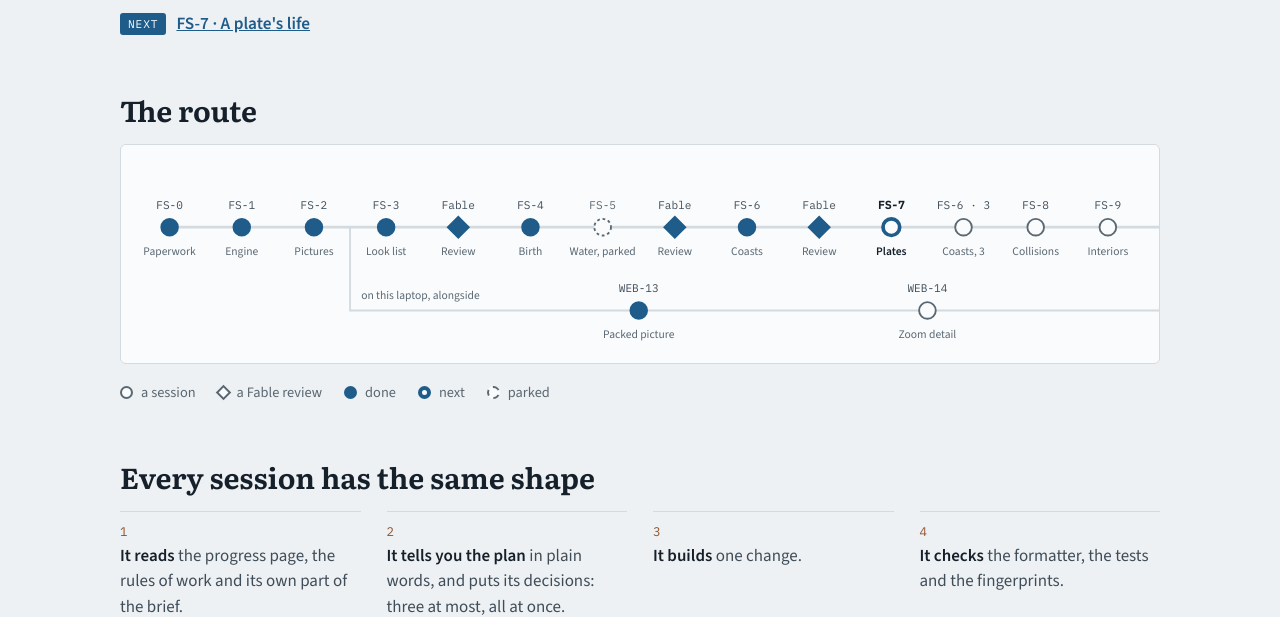
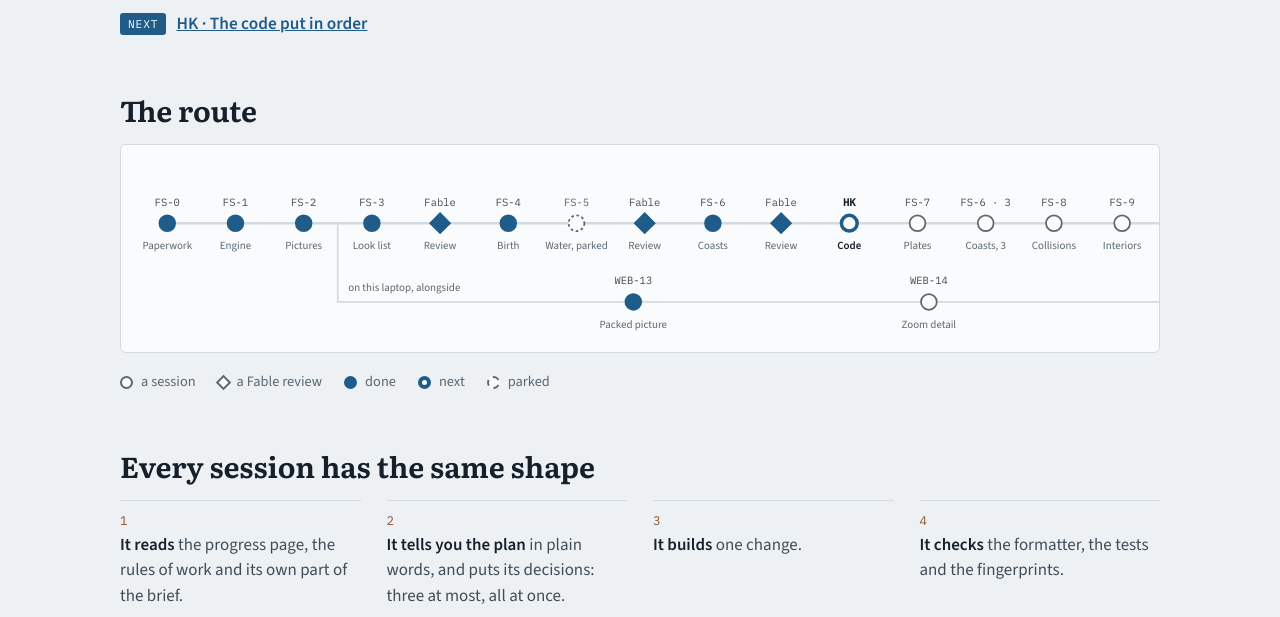
Before and after one commit to JGarcks/anjaneyaworkshop, a plain HTML site: page docs/process/requests/planet-full-size-brief/guide/planet-session-guide.artifact.html in a window 1280 px wide. Shown: the part 200-817 px from the top of the page. Drawn offline with nearby package versions, Linux system fonts and the light colour scheme.

Commit message:
W15 — Planet's code swept and its housekeeping asked for as a priority (W15-m): 19 functions over 100 lines, a dozen measuring tools, the viewer one file of 2,124 lines; a Fable session inside Planet at high effort, before FS-7 changes a rule, the brief a starting point and not a limit; the guide gains the stop (version 8, 19 sessions); documents only
Co-Authored-By: Claude Fable 5.1 <noreply@anthropic.com>

```diff
--- a/docs/process/requests/planet-full-size-brief/guide/planet-session-guide.artifact.html
+++ b/docs/process/requests/planet-full-size-brief/guide/planet-session-guide.artifact.html
@@ -128,9 +128,9 @@ footer{border-top:1px solid var(--rule);padding-top:16px;font-size:.9rem;color:v
 </style>
 <div class="wrap">
 <header class="top"><p class="eyebrow">Planet · the second edition · from 27 September 2026</p><h1>Planet session guide</h1><p class="standfirst">What each session is for, what you will be asked, and what you should see at the end. Tick a session when it is done and the next one lights up.</p><p class="here" id="here"><span class="label">Next</span> <a id="here-link" href="#fs-0">FS-0 · The house in order</a></p></header>
-<section aria-labelledby="h-route"><h2 id="h-route">The route</h2><div class="routewrap" tabindex="0"><svg id="route" viewBox="0 0 1340 214" role="img" aria-label="The route: FS-0 to FS-3 get ready, then the first review; FS-4 is the birth; FS-5, water, is parked after the water review; FS-6 reshapes the coasts, then the second review; FS-7, the plates; the last sitting of FS-6; FS-8 and FS-9, then the third review; FS-10 goes public; then Layer 3. The two viewer sessions run alongside on the laptop, any time after FS-2 and both before FS-10.">
-<line class="track" x1="46" y1="78" x2="1294" y2="78"/>
-<path class="track side" d="M241 78 V168 H1177 V78" fill="none"/>
+<section aria-labelledby="h-route"><h2 id="h-route">The route</h2><div class="routewrap" tabindex="0"><svg id="route" viewBox="0 0 1418 214" role="img" aria-label="The route: FS-0 to FS-3 get ready, then the first review; FS-4 is the birth; FS-5, water, is parked after the water review; FS-6 reshapes the coasts, then the second review; the code put in order; FS-7, the plates; the last sitting of FS-6; FS-8 and FS-9, then the third review; FS-10 goes public; then Layer 3. The two viewer sessions run alongside on the laptop, any time after FS-2 and both before FS-10.">
+<line class="track" x1="46" y1="78" x2="1372" y2="78"/>
+<path class="track side" d="M241 78 V168 H1255 V78" fill="none"/>
 <a href="#fs-0"><g class="stop" data-stop="FS-0">
 <rect class="hit" x="9" y="38" width="74" height="78" fill="transparent"/>
 <circle class="mark" cx="46" cy="78" r="9"/>
@@ -191,57 +191,63 @@ footer{border-top:1px solid var(--rule);padding-top:16px;font-size:.9rem;color:v
 <text class="code" x="748" y="58" text-anchor="middle">Fable</text>
 <text class="name" x="748" y="108" text-anchor="middle">Review</text>
 </g></a>
-<a href="#fs-7"><g class="stop" data-stop="FS-7">
+<a href="#hk"><g class="stop" data-stop="HK">
 <rect class="hit" x="789" y="38" width="74" height="78" fill="transparent"/>
 <circle class="mark" cx="826" cy="78" r="9"/>
-<text class="code" x="826" y="58" text-anchor="middle">FS-7</text>
-<text class="name" x="826" y="108" text-anchor="middle">Plates</text>
+<text class="code" x="826" y="58" text-anchor="middle">HK</text>
+<text class="name" x="826" y="108" text-anchor="middle">Code</text>
+</g></a>
+<a href="#fs-7"><g class="stop" data-stop="FS-7">
+<rect class="hit" x="867" y="38" width="74" height="78" fill="transparent"/>
+<circle class="mark" cx="904" cy="78" r="9"/>
+<text class="code" x="904" y="58" text-anchor="middle">FS-7</text>
+<text class="name" x="904" y="108" text-anchor="middle">Plates</text>
 </g></a>
 <a href="#fs-6-3"><g class="stop" data-stop="FS-6-3">
-<rect class="hit" x="867" y="38" width="74" height="78" fill="transparent"/>
-<circle class="mark" cx="904" cy="78" r="9"/>
-<text class="code" x="904" y="58" text-anchor="middle">FS-6 · 3</text>
-<text class="name" x="904" y="108" text-anchor="middle">Coasts, 3</text>
+<rect class="hit" x="945" y="38" width="74" height="78" fill="transparent"/>
+<circle class="mark" cx="982" cy="78" r="9"/>
+<text class="code" x="982" y="58" text-anchor="middle">FS-6 · 3</text>
+<text class="name" x="982" y="108" text-anchor="middle">Coasts, 3</text>
 </g></a>
 <a href="#fs-8"><g class="stop" data-stop="FS-8">
-<rect class="hit" x="945" y="38" width="74" height="78" fill="transparent"/>
-<circle class="mark" cx="982" cy="78" r="9"/>
-<text class="code" x="982" y="58" text-anchor="middle">FS-8</text>
-<text class="name" x="982" y="108" text-anchor="middle">Collisions</text>
+<rect class="hit" x="1023" y="38" width="74" height="78" fill="transparent"/>
+<circle class="mark" cx="1060" cy="78" r="9"/>
+<text class="code" x="1060" y="58" text-anchor="middle">FS-8</text>
+<text class="name" x="1060" y="108" text-anchor="middle">Collisions</text>
 </g></a>
 <a href="#fs-9"><g class="stop" data-stop="FS-9">
-<rect class="hit" x="1023" y="38" width="74" height="78" fill="transparent"/>
-<circle class="mark" cx="1060" cy="78" r="9"/>
-<text class="code" x="1060" y="58" text-anchor="middle">FS-9</text>
-<text class="name" x="1060" y="108" text-anchor="middle">Interiors</text>
+<rect class="hit" x="1101" y="38" width="74" height="78" fill="transparent"/>
+<circle class="mark" cx="1138" cy="78" r="9"/>
+<text class="code" x="1138" y="58" text-anchor="middle">FS-9</text>
+<text class="name" x="1138" y="108" text-anchor="middle">Interiors</text>
 </g></a>
 <a href="#r3"><g class="stop" data-stop="R3">
-<rect class="hit" x="1101" y="38" width="74" height="78" fill="transparent"/>
-<rect class="mark" x="1130" y="70" width="16" height="16" transform="rotate(45 1138 78)"/>
-<text class="code" x="1138" y="58" text-anchor="middle">Fable</text>
-<text class="name" x="1138" y="108" text-anchor="middle">Review</text>
+<rect class="hit" x="1179" y="38" width="74" height="78" fill="transparent"/>
+<rect class="mark" x="1208" y="70" width="16" height="16" transform="rotate(45 1216 78)"/>
+<text class="code" x="1216" y="58" text-anchor="middle">Fable</text>
+<text class="name" x="1216" y="108" text-anchor="middle">Review</text>
 </g></a>
 <a href="#fs-10"><g class="stop" data-stop="FS-10">
-<rect class="hit" x="1179" y="38" width="74" height="78" fill="transparent"/>
-<circle class="mark" cx="1216" cy="78" r="9"/>
-<text class="code" x="1216" y="58" text-anchor="middle">FS-10</text>
-<text class="name" x="1216" y="108" text-anchor="middle">Public</text>
+<rect class="hit" x="1257" y="38" width="74" height="78" fill="transparent"/>
+<circle class="mark" cx="1294" cy="78" r="9"/>
+<text class="code" x="1294" y="58" text-anchor="middle">FS-10</text>
+<text class="name" x="1294" y="108" text-anchor="middle">Public</text>
 </g></a>
 <a href="#web-13"><g class="stop" data-stop="WEB-13">
-<rect class="hit" x="516" y="128" width="74" height="78" fill="transparent"/>
-<circle class="mark" cx="553" cy="168" r="9"/>
-<text class="code" x="553" y="148" text-anchor="middle">WEB-13</text>
-<text class="name" x="553" y="198" text-anchor="middle">Packed picture</text>
+<rect class="hit" x="542" y="128" width="74" height="78" fill="transparent"/>
+<circle class="mark" cx="579" cy="168" r="9"/>
+<text class="code" x="579" y="148" text-anchor="middle">WEB-13</text>
+<text class="name" x="579" y="198" text-anchor="middle">Packed picture</text>
 </g></a>
 <a href="#web-14"><g class="stop" data-stop="WEB-14">
-<rect class="hit" x="828" y="128" width="74" height="78" fill="transparent"/>
-<circle class="mark" cx="865" cy="168" r="9"/>
-<text class="code" x="865" y="148" text-anchor="middle">WEB-14</text>
-<text class="name" x="865" y="198" text-anchor="middle">Zoom detail</text>
+<rect class="hit" x="880" y="128" width="74" height="78" fill="transparent"/>
+<circle class="mark" cx="917" cy="168" r="9"/>
+<text class="code" x="917" y="148" text-anchor="middle">WEB-14</text>
+<text class="name" x="917" y="198" text-anchor="middle">Zoom detail</text>
 </g></a>
-<circle class="end" cx="1294" cy="78" r="5"/>
-<text class="code" x="1294" y="58" text-anchor="middle">Layer 3</text>
-<text class="name" x="1294" y="108" text-anchor="middle">Climate</text>
+<circle class="end" cx="1372" cy="78" r="5"/>
+<text class="code" x="1372" y="58" text-anchor="middle">Layer 3</text>
+<text class="name" x="1372" y="108" text-anchor="middle">Climate</text>
 <text class="aside" x="253" y="156">on this laptop, alongside</text>
 </svg></div><p class="legend"><span><i class="k circle"></i>a session</span><span><i class="k diamond"></i>a Fable review</span><span><i class="k circle filled"></i>done</span><span><i class="k circle ring"></i>next</span><span><i class="k circle dashed"></i>parked</span></p></section>
 <section aria-labelledby="h-shape"><h2 id="h-shape">Every session has the same shape</h2><ol class="shape"><li><b>It reads</b> the progress page, the rules of work and its own part of the brief.</li><li><b>It tells you the plan</b> in plain words, and puts its decisions: three at most, all at once.</li><li><b>It builds</b> one change.</li><li><b>It checks</b> the formatter, the tests and the fingerprints.</li><li><b>It makes the pictures</b> the same six, before and after, at full size.</li><li><b>You look</b> and say yes or no.</li><li><b>It writes the records</b> then commits and pushes.</li></ol></section>
@@ -347,7 +353,7 @@ footer{border-top:1px solid var(--rule);padding-top:16px;font-size:.9rem;color:v
 <div><h4>You should see</h4><p>The planet's middles at 500 million, 1 and 3 billion years, before and after.</p></div>
 <div><h4>Done when</h4><p>You have seen the pictures and said yes, or said no and the change is dropped.</p></div>
 </div>
-<div class="say"><h4>To start it</h4><p class="nostart" id="say-FS-5">Parked. Nothing to start: FS-7 is next.</p></div>
+<div class="say"><h4>To start it</h4><p class="nostart" id="say-FS-5">Parked. Nothing to start: the code put in order is next, then FS-7.</p></div>
 </article>
 <article class="session review" id="rw" data-id="RW">
 <header>
@@ -389,6 +395,20 @@ footer{border-top:1px solid var(--rule);padding-top:16px;font-size:.9rem;color:v
 <div><h4>Done when</h4><p>You have the report and have agreed what comes next. You did, on 29 September.</p></div>
 </div>
 <div class="say"><h4>To start it</h4><p class="nostart" id="say-R2">Done on 29 September. Its note for Planet is on Garcks-PC's Desktop, as for-planet-claude-second-fable-review.md.</p></div>
+</article>
+<article class="session" id="hk" data-id="HK">
+<header>
+<div class="title"><span class="code">HK</span><h3>The code put in order</h3></div>
+<label class="tick" for="tick-HK"><input type="checkbox" id="tick-HK" data-tick="HK"><span>Done</span><span class="when" id="when-HK"></span></label>
+</header>
+<p class="chips"><span class="chip">Garcks-PC · Fable, then Opus 5.5</span><span class="chip">Code only · no world changed</span><span class="chip nextchip" hidden>Next</span></p>
+<div class="facts">
+<div><h4>What it is for</h4><p>You asked for the code to be checked on 29 September. It is sound where it matters: every file explains itself and the rules are tested. But a few functions have grown to over 200 lines, a dozen one-off measuring tools have piled up in the engine, and the viewer is one file of 2,100 lines. This puts them in order before FS-7 builds on them.</p><p class="also">Set Fable to high effort for it. Fable reviews, plans and does the simulation's files; Opus 5.5 does the wider, plainer pieces to that plan; Fable reads the result.</p></div>
+<div><h4>You will be asked</h4><ol><li>The order of the work.</li><li>Which measuring tools are retired.</li><li>Anything its own review finds. It is not limited to laptop Claude's brief.</li></ol></div>
+<div><h4>You should see</h4><p>Nothing looks different, and that is the test: every planet's fingerprint is the same before and after each step. At the end, the same measurements again, side by side.</p></div>
+<div><h4>Done when</h4><p>The checks are green, no fingerprint has moved, and you have the before and after numbers.</p></div>
+</div>
+<div class="say"><h4>Say this to start it</h4><div class="sayrow"><p class="words" id="say-HK">Read CLAUDE.md and docs/PROGRESS.md, then ~/Desktop/for-planet-claude-housekeeping-brief.md. Do your own review of the whole codebase first; the brief is a starting point, not a limit. Then put your plan to me. No world may change.</p><button type="button" id="copy-HK" data-copy="say-HK">Copy</button></div></div>
 </article>
 <article class="session" id="fs-7" data-id="FS-7">
 <header>
@@ -518,7 +538,7 @@ footer{border-top:1px solid var(--rule);padding-top:16px;font-size:.9rem;color:v
 </div>
 <script>
 (function () {
-  var MAIN = ["FS-0", "FS-1", "FS-2", "FS-3", "R1", "FS-4", "FS-5", "RW", "FS-6", "R2", "FS-7", "FS-6-3", "FS-8", "FS-9", "R3", "FS-10"], SIDE = ["WEB-13", "WEB-14"], PARKED = ["FS-5"], TICKED = {"FS-0": "2026-09-27", "FS-1": "2026-09-27", "FS-2": "2026-09-27", "FS-3": "2026-09-28", "R1": "2026-09-28", "FS-4": "2026-09-28", "RW": "2026-09-28", "FS-6": "2026-09-29", "R2": "2026-09-29", "WEB-13": "2026-09-29"}, FROM = "2026-09-29", NAMES = {"FS-0": "FS-0 · The house in order", "FS-1": "FS-1 · The engine made ready", "FS-2": "FS-2 · The looking glass", "FS-3": "FS-3 · What good looks like", "R1": "Fable review 1", "FS-4": "FS-4 · The birth", "FS-5": "FS-5 · Water that can leave a basin", "RW": "The water review", "FS-6": "FS-6 · Quieter coasts", "R2": "Fable review 2", "FS-7": "FS-7 · A plate's life", "FS-6-3": "FS-6 · 3 · Quieter coasts, the last sitting", "FS-8": "FS-8 · Collisions that last", "FS-9": "FS-9 · Interiors with a past", "WEB-13": "WEB-13 · Full detail, packed lighter", "WEB-14": "WEB-14 · Detail where you zoom", "R3": "Fable review 3", "FS-10": "FS-10 · The full-size planet goes public"};
+  var MAIN = ["FS-0", "FS-1", "FS-2", "FS-3", "R1", "FS-4", "FS-5", "RW", "FS-6", "R2", "HK", "FS-7", "FS-6-3", "FS-8", "FS-9", "R3", "FS-10"], SIDE = ["WEB-13", "WEB-14"], PARKED = ["FS-5"], TICKED = {"FS-0": "2026-09-27", "FS-1": "2026-09-27", "FS-2": "2026-09-27", "FS-3": "2026-09-28", "R1": "2026-09-28", "FS-4": "2026-09-28", "RW": "2026-09-28", "FS-6": "2026-09-29", "R2": "2026-09-29", "WEB-13": "2026-09-29"}, FROM = "2026-09-29", NAMES = {"FS-0": "FS-0 · The house in order", "FS-1": "FS-1 · The engine made ready", "FS-2": "FS-2 · The looking glass", "FS-3": "FS-3 · What good looks like", "R1": "Fable review 1", "FS-4": "FS-4 · The birth", "FS-5": "FS-5 · Water that can leave a basin", "RW": "The water review", "FS-6": "FS-6 · Quieter coasts", "R2": "Fable review 2", "HK": "HK · The code put in order", "FS-7": "FS-7 · A plate's life", "FS-6-3": "FS-6 · 3 · Quieter coasts, the last sitting", "FS-8": "FS-8 · Collisions that last", "FS-9": "FS-9 · Interiors with a past", "WEB-13": "WEB-13 · Full detail, packed lighter", "WEB-14": "WEB-14 · Detail where you zoom", "R3": "Fable review 3", "FS-10": "FS-10 · The full-size planet goes public"};
   var ALL = MAIN.concat(SIDE), KEY = 'planet-session-guide', done = {}, doc = null, writing = Promise.resolve();
   var kept = document.getElementById('kept');
 
```
Also changed, not shown: docs/decisions.md (+1 -0 lines), docs/process/Workshop-Active-Work.md (+1 -1 lines), docs/process/progress/2026-09.md (+2 -0 lines), docs/process/requests/planet-full-size-brief/guide/planet-session-guide.html (+59 -39 lines), docs/process/requests/planet-housekeeping-brief.md (added, +65 -0 lines), 1 other file.
